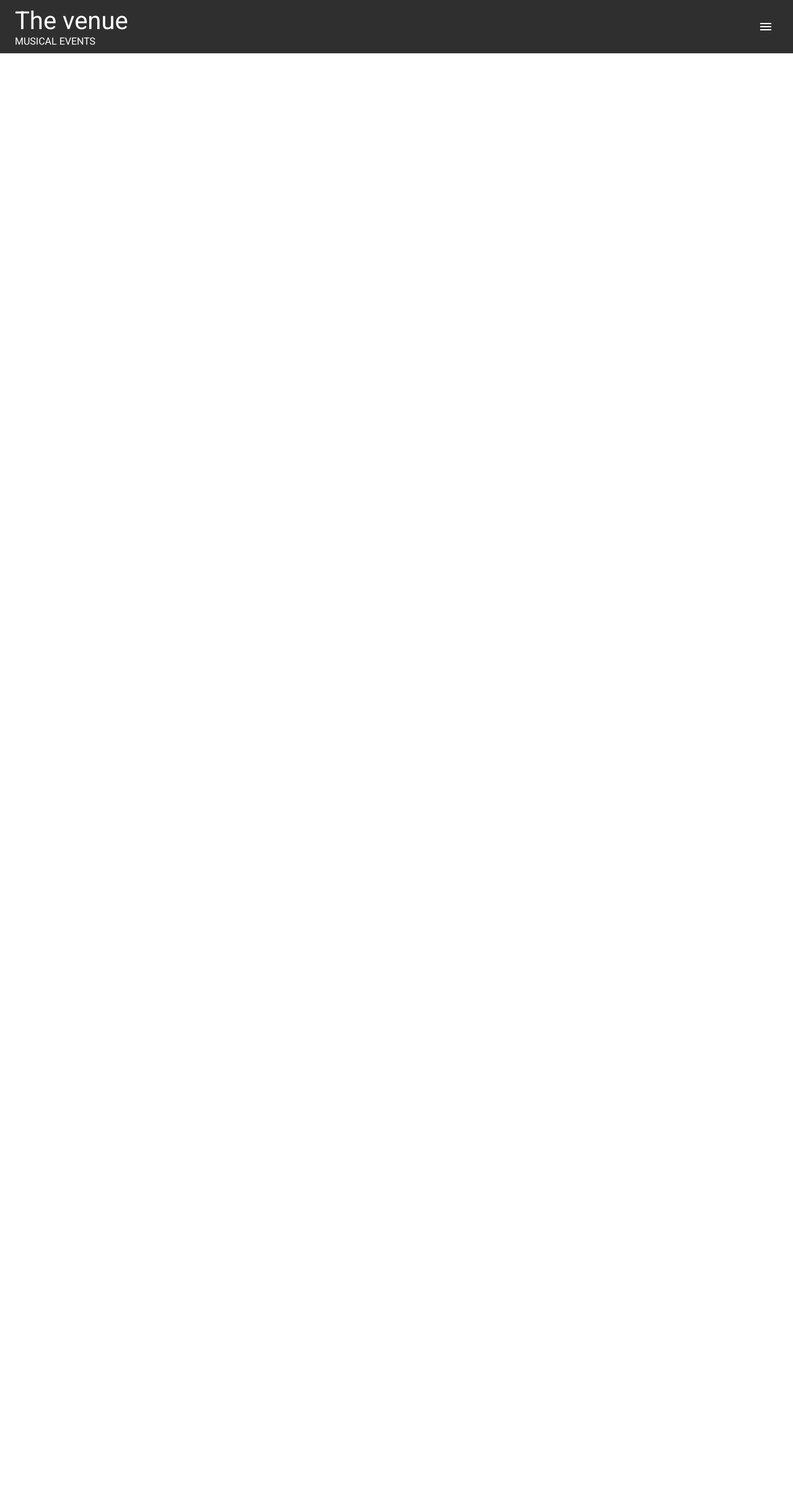
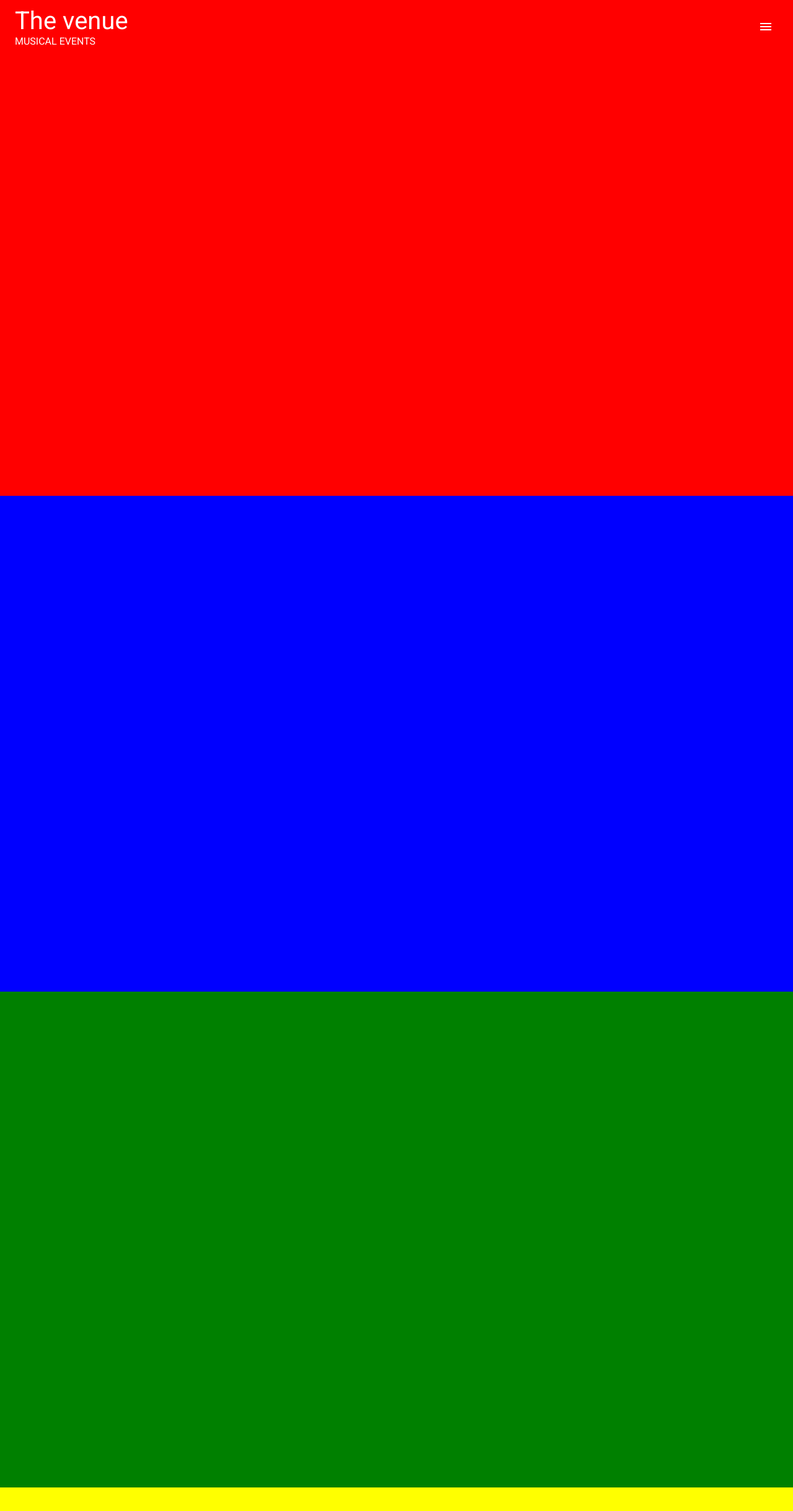
Before and after one commit to khmaladze-tiko/the_venue, a React (Create React App) app: page / in a window 1280 px wide. Shown: the top 2438 px of the page at 62% size. Before the commit the page ends 800 px from the top, so only its background shows below. Built offline with nearby package versions, Linux system fonts and the light colour scheme.

Commit message:
toggling header state

```diff
--- a/src/App.js
+++ b/src/App.js
@@ -7,6 +7,11 @@
   return (
     <div className="App">
       <Header/>
+      <div style={{backgroundColor: 'red', height: '800px'}}></div>
+      <div style={{backgroundColor: 'blue', height: '800px'}}></div>
+      <div style={{backgroundColor: 'green', height: '800px'}}></div>
+      <div style={{backgroundColor: 'yellow', height: '800px'}}></div>
+
     </div>
   );
 }
--- a/src/components/header_footer/Header.js
+++ b/src/components/header_footer/Header.js
@@ -1,22 +1,31 @@
-import React, { useState } from "react";
+import React, { useState, useEffect } from "react";
 import { AppBar, Toolbar, IconButton } from "@mui/material";
 import MenuIcon from "@mui/icons-material/Menu";
 import SideDrawer from "./SideDrawer";
 
 const Header = () => {
     const [drawerOpen, setDrawerOpen] = useState(false)
-
+    const [headerShow, setHeaderShow] = useState(false)
+    const handleScroll = () => {
+        if(window.scrollY > 0) {
+            setHeaderShow(true)
+        } else {
+            setHeaderShow(false)
+        }
+    }
     const toggleDrawer = (value) => {
         setDrawerOpen(value)
     }
 
-
+    useEffect(() => {
+        window.addEventListener('scroll', handleScroll)
+    }, [])
 
   return (
     <AppBar
       position="fixed"
       style={{
-        backgroundColor: "#2f2f2f",
+        backgroundColor: headerShow ? "#2f2f2f" : 'transparent',
         boxShadow: "none",
         padding: "10px 0px",
       }}
```
